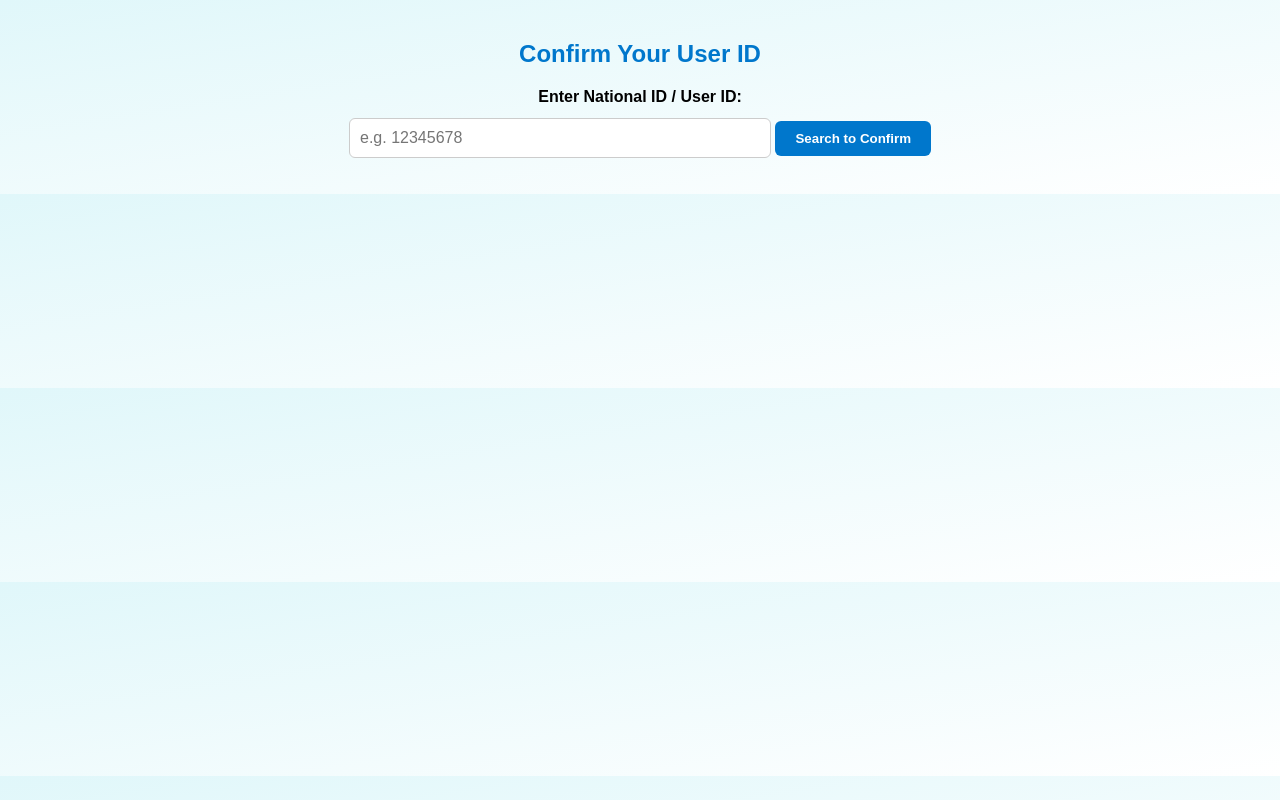
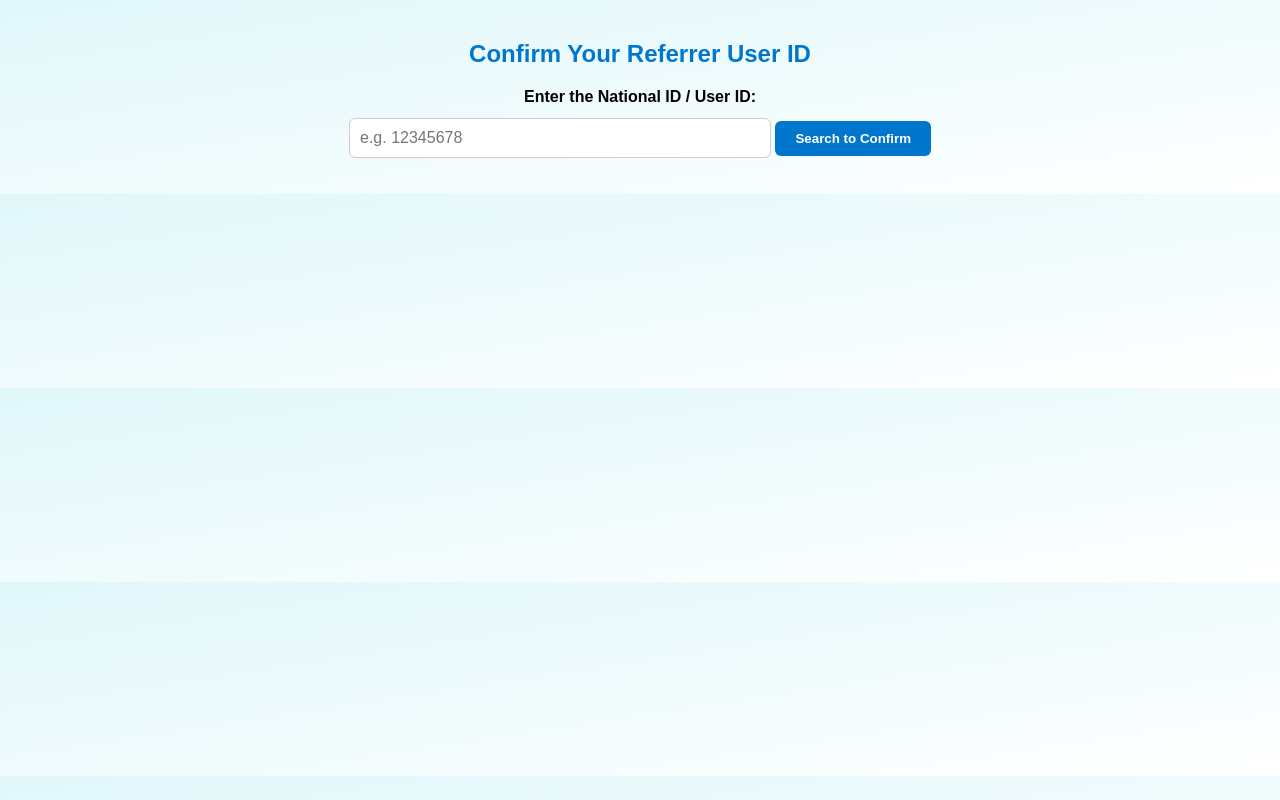
Before and after one commit to masomodigital/confirm-UserID, a plain HTML site: page index.html in a window 1280 px wide. Drawn offline with Linux system fonts and the light colour scheme.

Commit message:
Update index.html

```diff
--- a/index.html
+++ b/index.html
@@ -69,9 +69,9 @@
   </style>
 </head>
 <body>
-  <h2>Confirm Your User ID</h2>
+  <h2>Confirm Your Referrer User ID</h2>
 
-  <label for="nationalId">Enter National ID / User ID:</label>
+  <label for="nationalId">Enter the National ID / User ID:</label>
   <input type="text" id="nationalId" placeholder="e.g. 12345678" autocomplete="off" />
 
   <button onclick="searchUser()">Search to Confirm</button>
```
